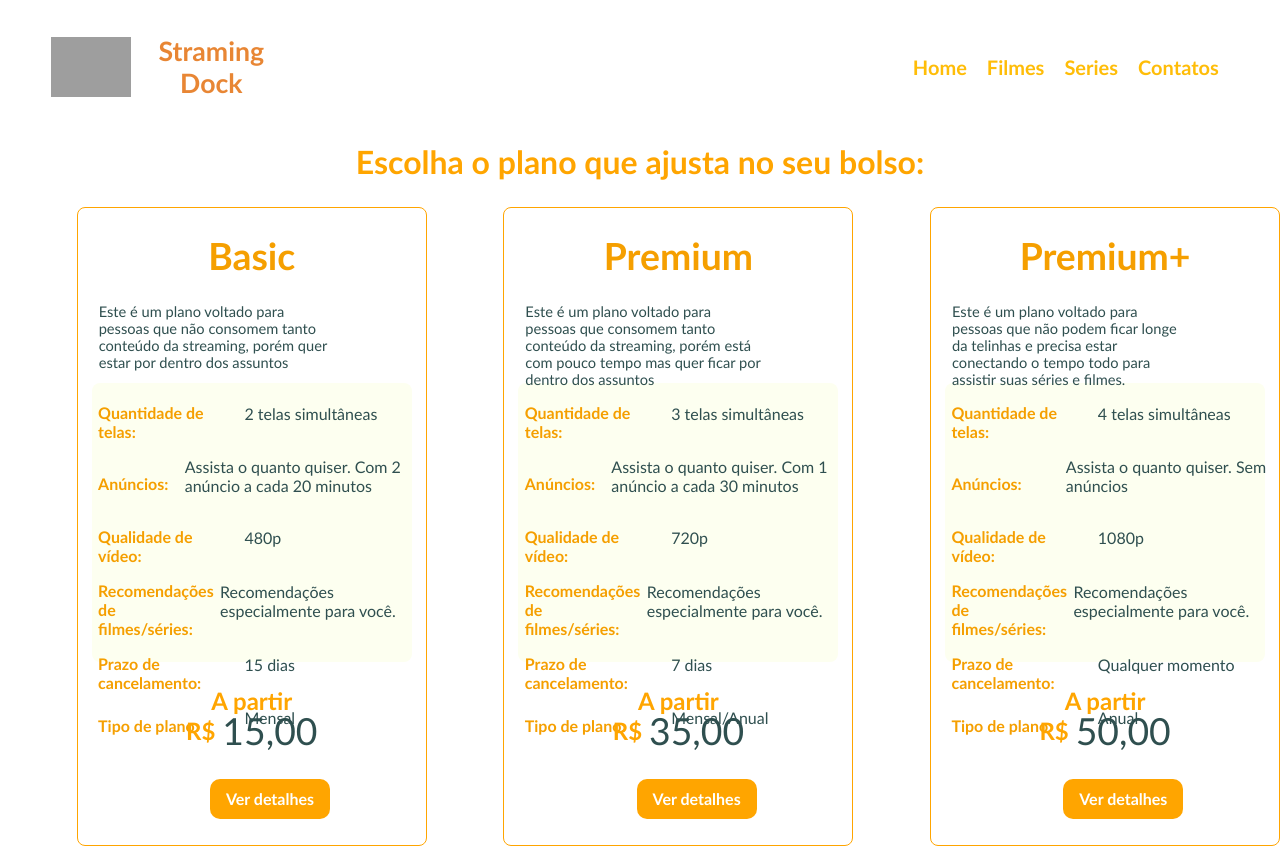
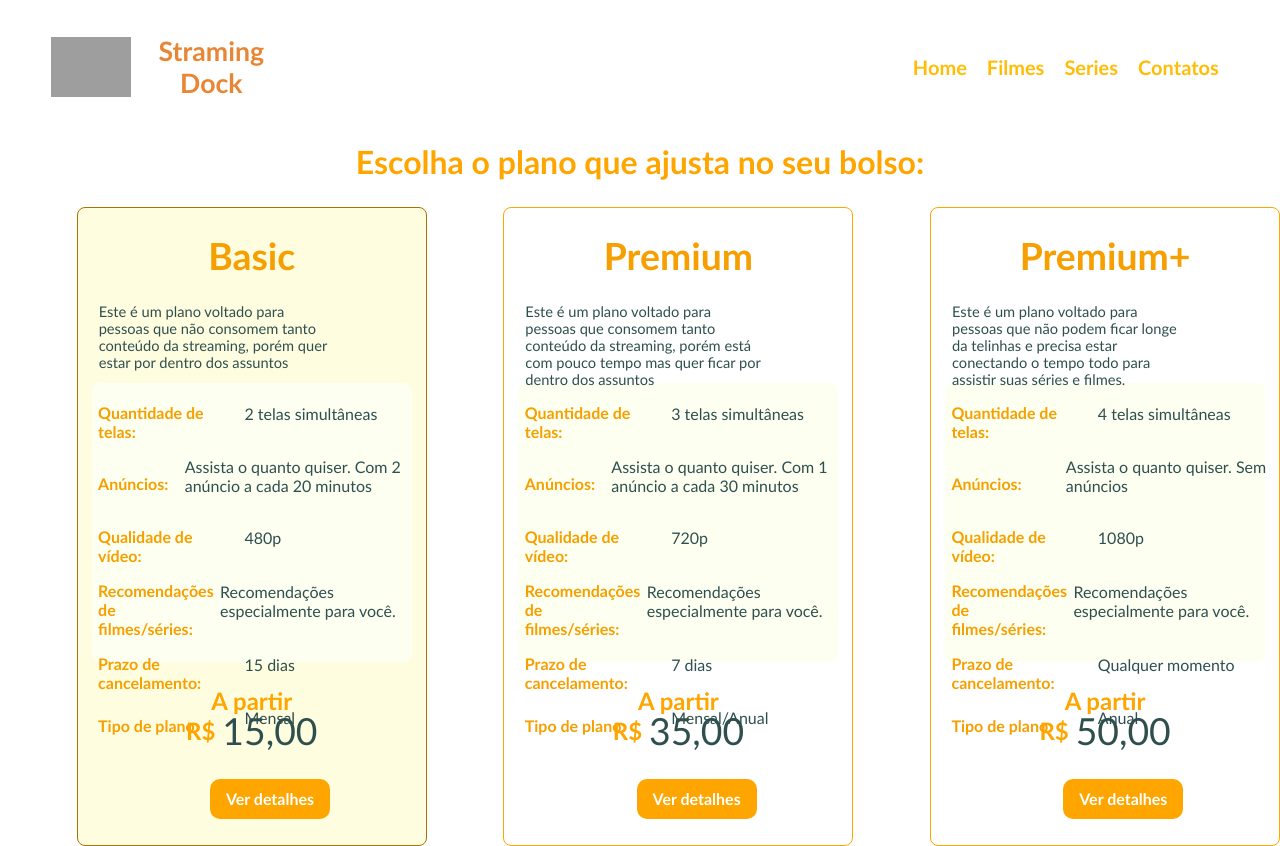
Before and after one commit to JonissonGomes/globotech-react, a React (Create React App) app in the folder streaming-academy/: page / in a window 1280 px wide. In both pictures the pointer is over the element 251 px from the left and 526 px from the top of the page. Built offline with nearby package versions, Linux system fonts and the light colour scheme; grey boxes are pictures that could not be loaded.

Commit message:
Adicionando animação os cards

```diff
--- a/streaming-academy/src/pages/Home/index.css
+++ b/streaming-academy/src/pages/Home/index.css
@@ -15,6 +15,17 @@
     border-radius: 8px;
     margin-left: 6%;
     padding-bottom: 2%;
+    transition-duration: 150ms;
+}
+
+.containerBorder:hover {
+    width: 480px;
+    background-color: rgb(255, 253, 223);
+    border: 1px solid rgb(173, 113, 0);
+    border-radius: 8px;
+    margin-left: 6%;
+    padding-bottom: 2%;
+    transition-duration: 150ms;
 }
 
 .labelTitlePlan {
```
